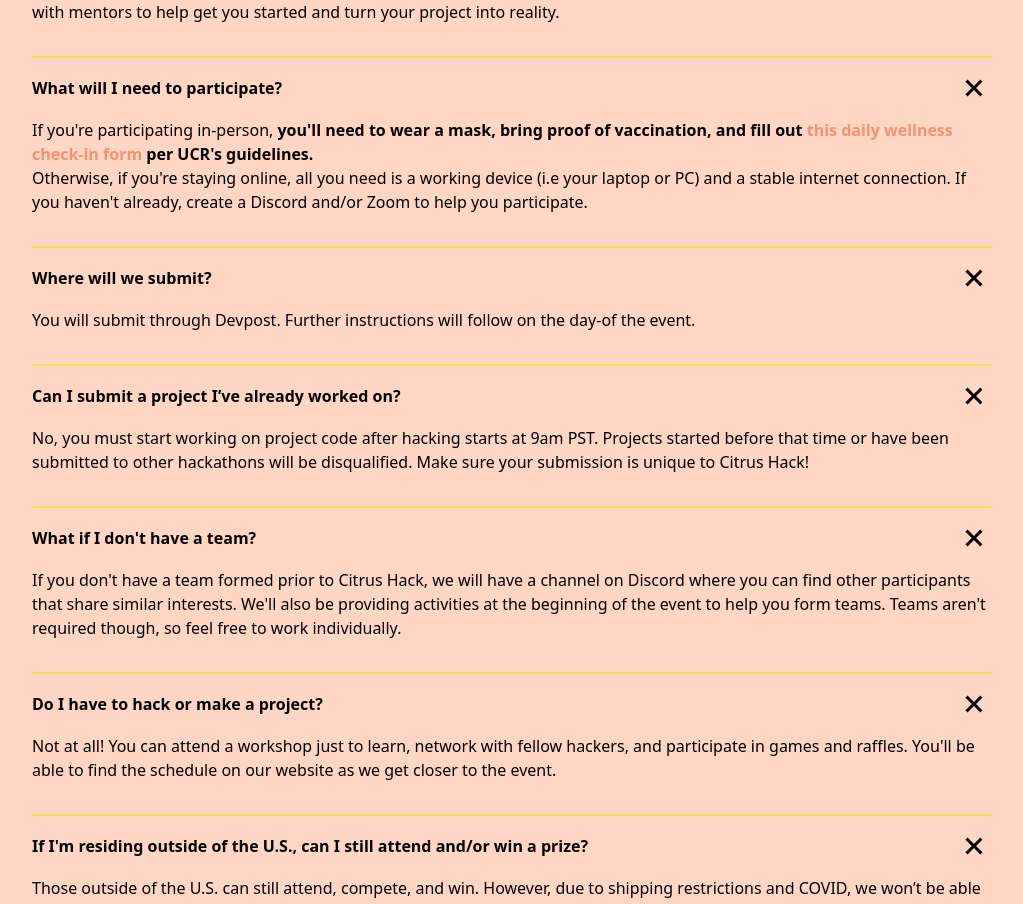
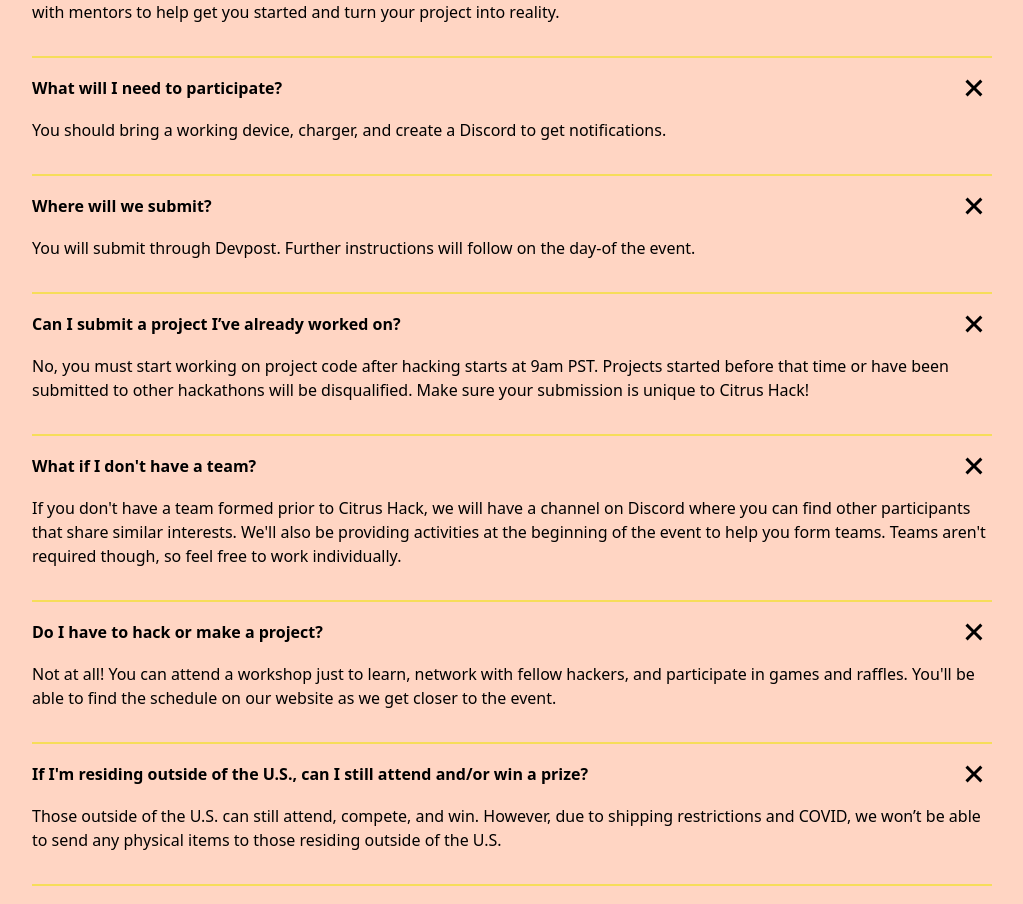
Before and after one commit to minsooerickim/citrushack2023, a Next.js app: page / in a window 1280 px wide. Shown: the part 5888-6792 px from the top of the page, without its empty margins (128-1151 px from the left). Built offline with nearby package versions, Linux system fonts and the light colour scheme; no server answers; the database is empty.

Commit message:
Changed what people need to bring

```diff
--- a/components/FaqAccordion/components.tsx
+++ b/components/FaqAccordion/components.tsx
@@ -87,29 +87,7 @@ const faq = [
   },
   {
     question: 'What will I need to participate?',
-    answer: (
-      <>
-        <p className="mt-0">
-          If you&apos;re participating in-person,{' '}
-          <span className="font-semibold">
-            you&apos;ll need to wear a mask, bring proof of vaccination, and
-            fill out
-          </span>{' '}
-          <ExternalLink
-            name="this daily wellness check-in form"
-            link="http://visitorwellnesscheck.ucr.edu/"
-          />
-          &nbsp;
-          <span className="font-semibold">per UCR&apos;s guidelines.</span>
-        </p>
-        <p>
-          Otherwise, if you&apos;re staying online, all you need is a working
-          device (i.e your laptop or PC) and a stable internet connection. If
-          you haven&apos;t already, create a Discord and/or Zoom to help you
-          participate.
-        </p>
-      </>
-    ),
+    answer: "You should bring a working device, charger, and create a Discord to get notifications.",
   },
   {
     question: 'Where will we submit?',
```
